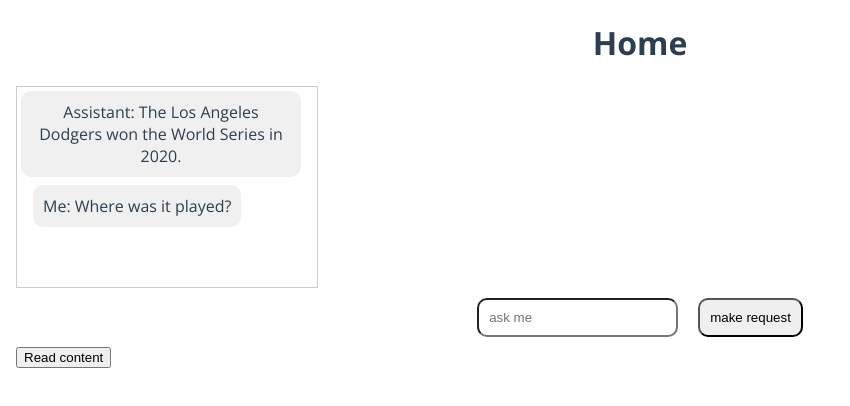
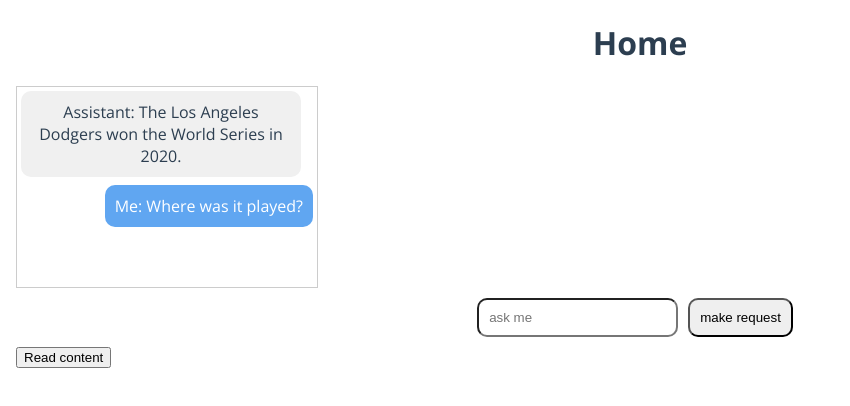
Before and after one commit to chirbard/Terms-Assistant, a Vue app: page / in a window 1280 px wide. Shown: the top 406 px of the page, without its empty margins (0-850 px from the left). Built offline with nearby package versions, Linux system fonts and the light colour scheme; no server answers.

Commit message:
style: chat ui update

```diff
--- a/src/layers/home/HomeView.vue
+++ b/src/layers/home/HomeView.vue
@@ -34,12 +34,14 @@
   padding: 0px;
   display: flex;
   flex-direction: column;
-  /* justify-content: flex-start; */
-  /* align-items: flex-start; */
+  align-items: flex-start;
 }
 
 li {
   list-style-type: none;
+  display: flex;
+  flex-direction: column;
+  width: 100%;
 }
 
 .message-bubble {
@@ -52,19 +54,17 @@
 .assistant {
   background-color: #f0f0f0;
   margin-right: 16px;
-  /* align-self: flex-start; */
-  /* justify-self: start; */
 }
 
 .user {
-  background-color: #f0f0f0;
+  background-color: #60a6f1;
+  color: #fff;
   margin-left: 16px;
-  /* align-self: flex-end; */
-  /* justify-self: end; */
+  align-self: flex-end;
 }
 
 input {
-  margin: 10px;
+  margin: 10px 0;
   padding: 10px;
   border-radius: 10px;
 }
```
